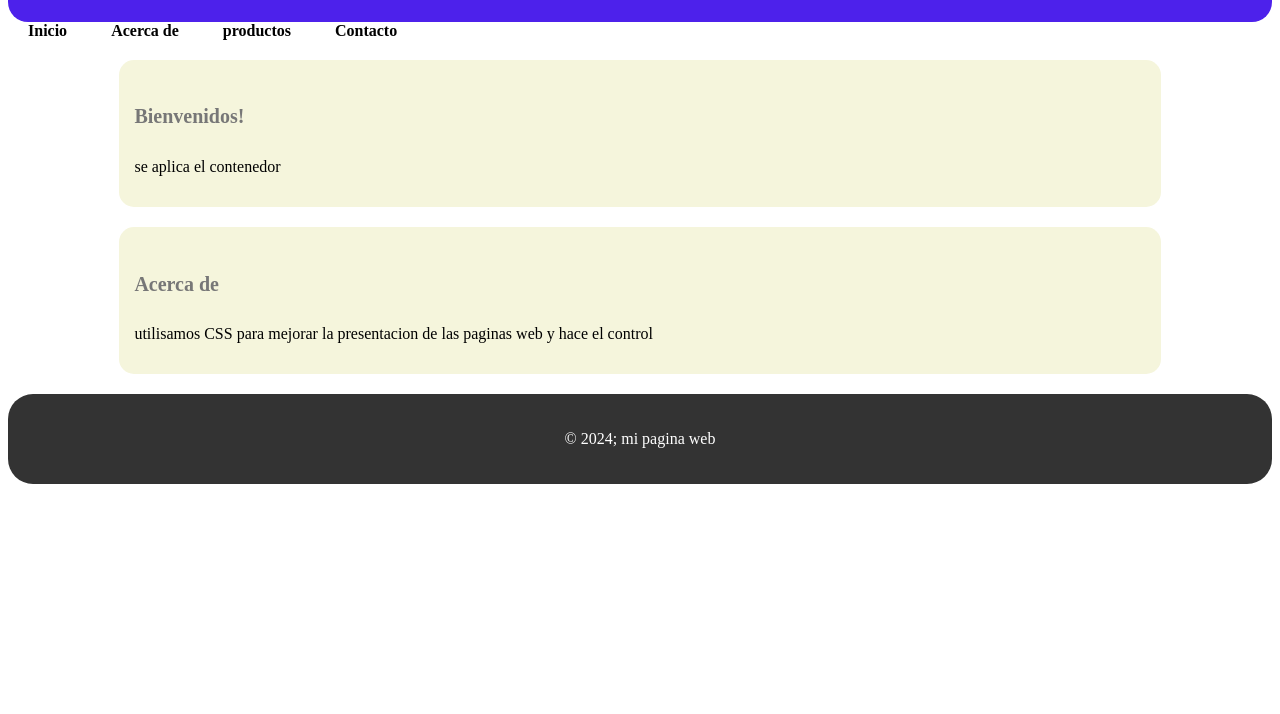
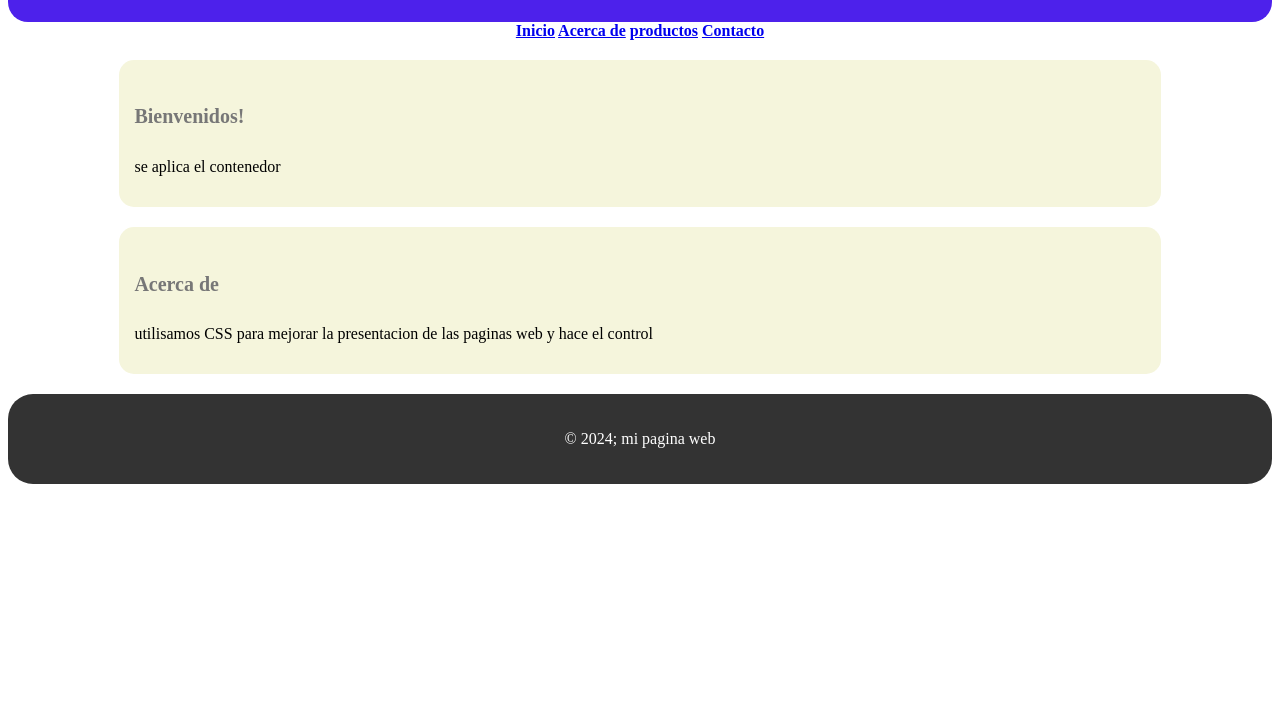
Before and after one commit to frelldb10/labN-9, a plain HTML site: page index.html in a window 1280 px wide. Shown: the part 86-800 px from the top of the page. Drawn offline with Linux system fonts and the light colour scheme.

Commit message:
coreccion

```diff
--- a/estilo.Css
+++ b/estilo.css
@@ -7,7 +7,7 @@ header{
     border-radius: 20px;
 }
 /*estilo para la barra de navegacion*/
-nav a{
+.navbar{
     text-align: center;
     color: black;
     text-decoration: dashed;
@@ -16,7 +16,7 @@ nav a{
 
 }
 /*cambia de color*/
-nav a:hover{
+.navbar:hover{
     color:orange;
 }
 /*estilo para seccion principal*/
--- a/index.html
+++ b/index.html
@@ -8,7 +8,7 @@
     <header>
         <h1>PAGINA DE RECONOCIMIENTO</h1>
     </header>
-    <nav>
+    <nav class="navbar">
         <a href="#">Inicio</a>
         <a href="#">Acerca de</a>
         <a href="#">productos</a>
```
